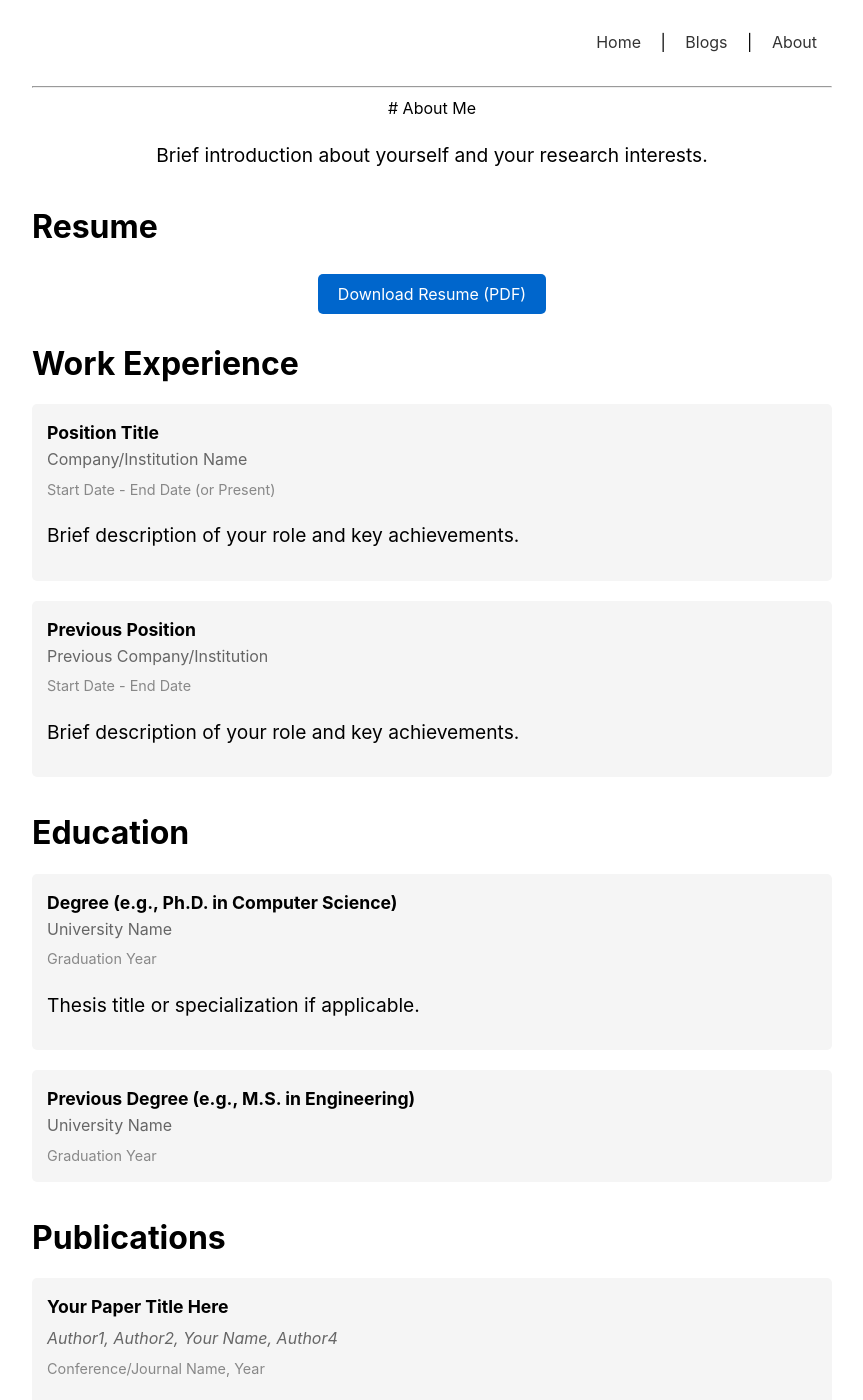
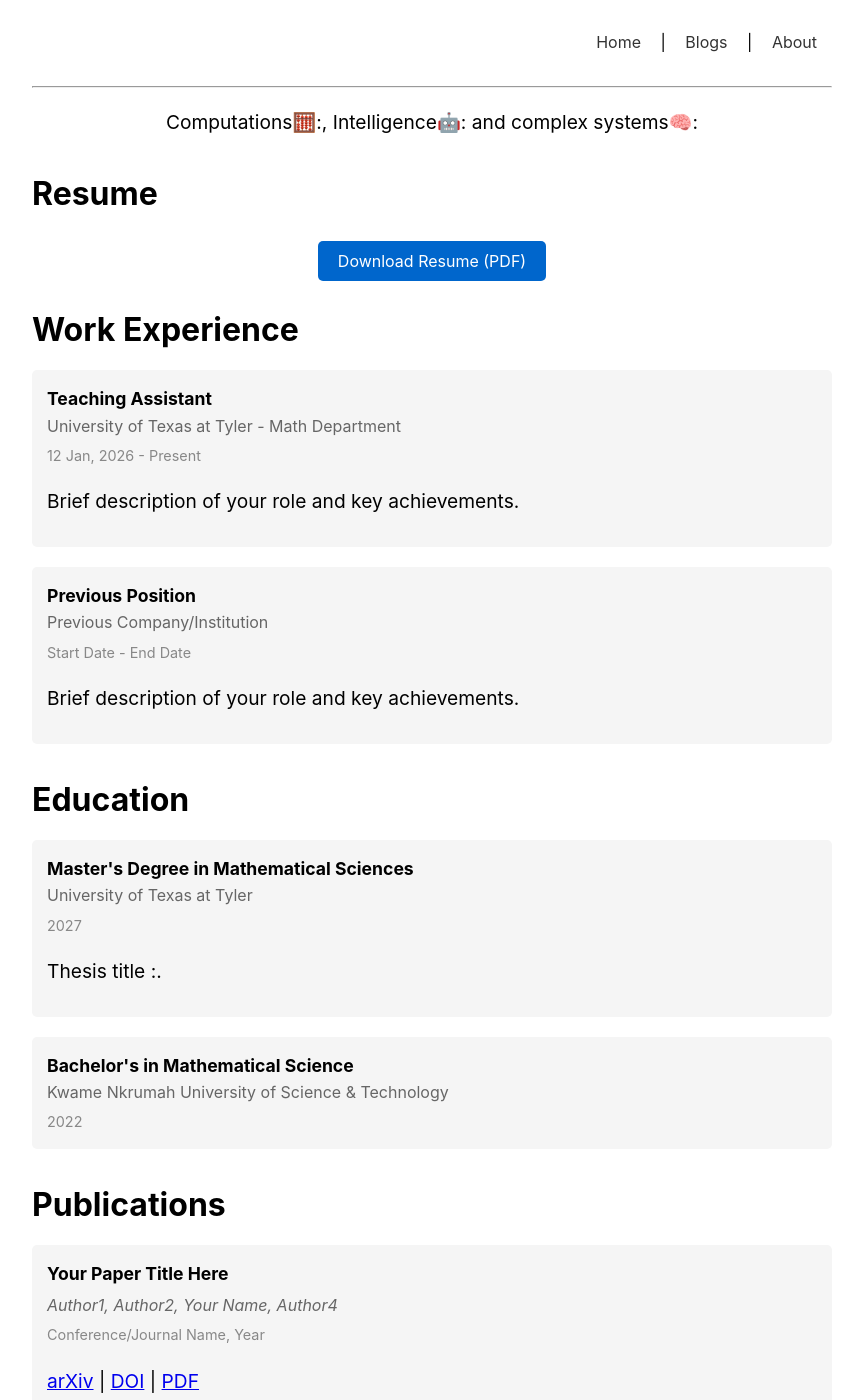
Before and after one commit to joiakim/joiakim.github.io, a Jekyll site: the page built from about.md, in a window 1280 px wide and 1400 px high. Shown: the whole window, without its empty margins (208-1071 px from the left). Built offline with Jekyll 4.4.1, drawn with Linux system fonts in a browser that asks for light colours; some of the changed text lies outside the part shown.

Commit message:
Revise about.md with updated personal details
Updated personal information, work experience, education, and skills sections.

```diff
--- a/about.md
+++ b/about.md
@@ -4,9 +4,9 @@ title: About
 ---
 
 <div class="center-content">
-  # About Me
 
-  <p>Brief introduction about yourself and your research interests.</p>
+
+  <p>Computations🧮:, Intelligence🤖: and complex systems🧠:</p>
 </div>
 
 ## Resume
@@ -18,9 +18,9 @@ title: About
 ## Work Experience
 
 <div class="experience-item">
-  <div class="experience-title">Position Title</div>
-  <div class="experience-company">Company/Institution Name</div>
-  <div class="date">Start Date - End Date (or Present)</div>
+  <div class="experience-title">Teaching Assistant</div>
+  <div class="experience-company">University of Texas at Tyler - Math Department</div>
+  <div class="date">12 Jan, 2026 - Present</div>
   <p>Brief description of your role and key achievements.</p>
 </div>
 
@@ -34,16 +34,16 @@ title: About
 ## Education
 
 <div class="experience-item">
-  <div class="experience-title">Degree (e.g., Ph.D. in Computer Science)</div>
-  <div class="experience-company">University Name</div>
-  <div class="date">Graduation Year</div>
-  <p>Thesis title or specialization if applicable.</p>
+  <div class="experience-title">Master's Degree in Mathematical Sciences</div>
+  <div class="experience-company">University of Texas at Tyler</div>
+  <div class="date">2027</div>
+  <p>Thesis title :.</p>
 </div>
 
 <div class="experience-item">
-  <div class="experience-title">Previous Degree (e.g., M.S. in Engineering)</div>
-  <div class="experience-company">University Name</div>
-  <div class="date">Graduation Year</div>
+  <div class="experience-title">Bachelor's in Mathematical Science</div>
+  <div class="experience-company">Kwame Nkrumah University of Science & Technology</div>
+  <div class="date">2022</div>
 </div>
 
 ## Publications
@@ -73,9 +73,9 @@ title: About
 ## Skills
 
 <div style="text-align: center; margin: 30px 0;">
-  <p><strong>Programming Languages:</strong> Python, Java, C++, JavaScript</p>
-  <p><strong>Frameworks & Tools:</strong> TensorFlow, PyTorch, React, Docker</p>
-  <p><strong>Research Interests:</strong> Machine Learning, NLP, Computer Vision</p>
+  <p><strong>Programming Languages:</strong> Python, C, Haskell, Lean</p>
+  <p><strong>Frameworks & Tools:</strong> TensorFlow, PyTorch </p>
+  <p><strong>Research Sub-Areas & Interests:</strong> Machine Learning & Artificial Intelligence, AI safety, ML theory</p>
 </div>
 
 <div class="center-content" style="margin-top: 50px;">
```
